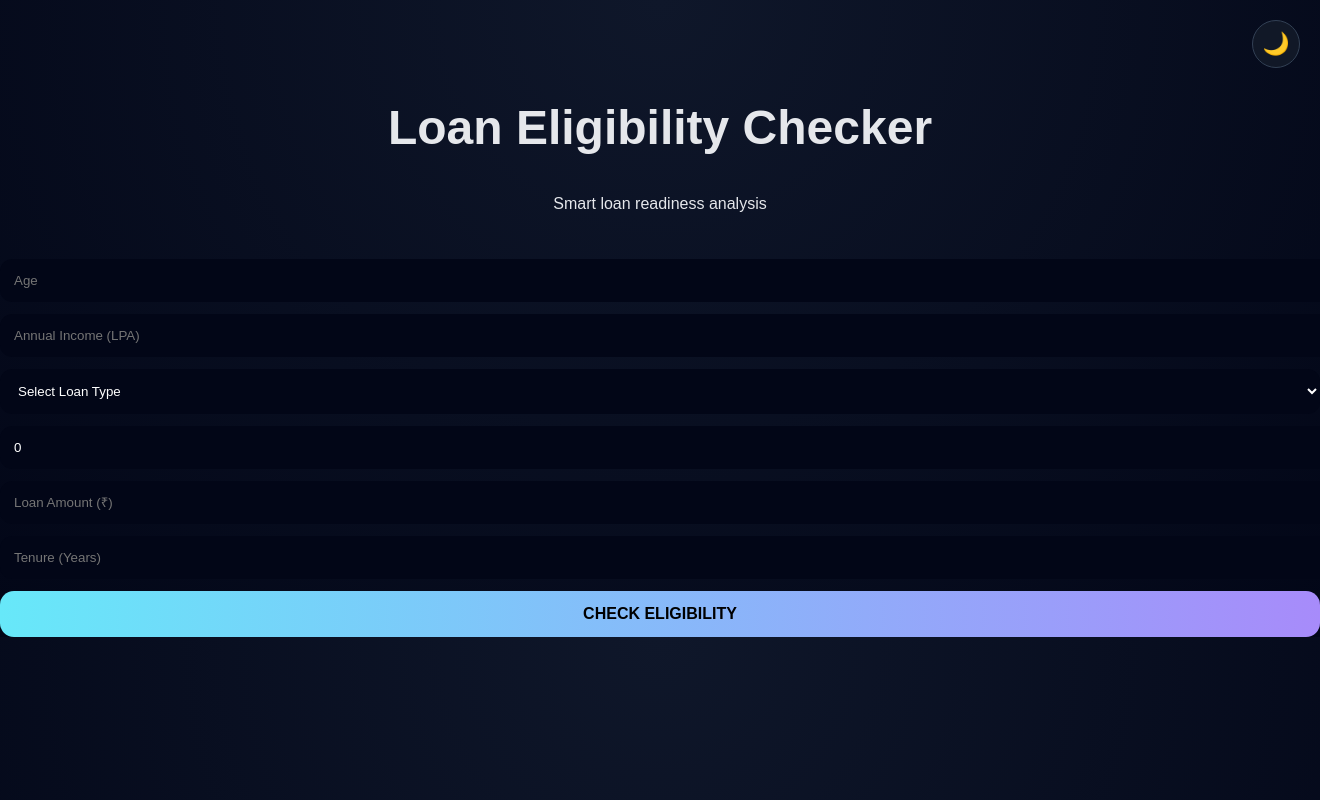
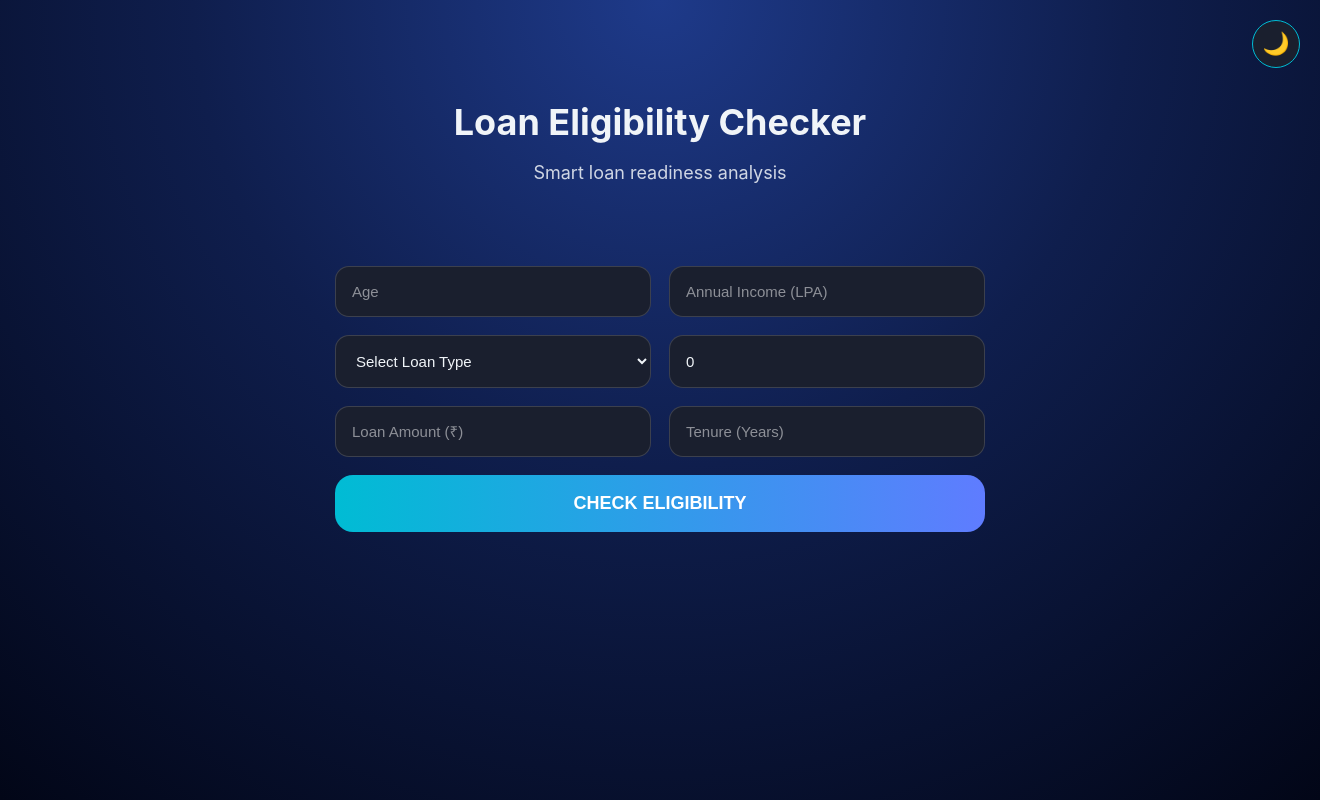
Before and after one commit to KavinKrishna7/Dreamflow, a Flask app: page / in a window 1320 px wide; the page is wider, and only the part inside the window is pictured. Run offline with Flask 3, Linux system fonts and the light colour scheme.

Commit message:
Update style.css

```diff
--- a/static/style.css
+++ b/static/style.css
@@ -1,134 +1,239 @@
+/* ===============================
+   ROOT THEME VARIABLES
+================================ */
+:root {
+  --bg: #050914;
+  --fg: #f0f4f8;
+  --card: #1a1f2e;
+  --primary: #00bcd4;
+  --success: #4caf50;
+  --destructive: #f44336;
+  --border: rgba(255,255,255,0.15);
+}
+
+.light {
+  --bg: #f5f7fa;
+  --fg: #1a1f2e;
+  --card: #ffffff;
+  --primary: #0097a7;
+  --border: rgba(0,0,0,0.1);
+}
+
+/* ===============================
+   GLOBAL STYLES
+================================ */
+* {
+  box-sizing: border-box;
+}
+
 body {
   margin: 0;
-  font-family: Arial, sans-serif;
-  background: radial-gradient(circle at top, #0f172a, #020617);
-  color: #e5e7eb;
+  font-family: 'Inter', Arial, sans-serif;
+  background: radial-gradient(
+    circle at top center,
+    #1e3a8a 0%,
+    #0f1e4d 45%,
+    #020617 100%
+  );
+  color: var(--fg);
+  text-align: center;
+  transition: background 0.4s ease, color 0.4s ease;
+  min-height: 100vh;
 }
 
-/* Toggle */
+/* ===============================
+   THEME TOGGLE
+================================ */
 .theme-toggle {
   position: fixed;
   top: 20px;
   right: 20px;
-  background: #111827;
-  border: 1px solid #334155;
-  color: white;
-  font-size: 22px;
+  background: var(--card);
+  border: 1px solid var(--primary);
+  border-radius: 50%;
   width: 48px;
   height: 48px;
-  border-radius: 50%;
+  cursor: pointer;
+  font-size: 22px;
+  color: var(--fg);
+  display: flex;
+  align-items: center;
+  justify-content: center;
 }
 
-/* Hero */
+/* ===============================
+   HERO SECTION
+================================ */
 .hero {
-  text-align: center;
-  padding: 60px 20px 30px;
+  padding: 70px 20px 40px;
 }
 
 .hero h1 {
-  font-size: 48px;
+  font-size: 36px;
+  margin-bottom: 10px;
 }
 
-.gradient {
-  background: linear-gradient(90deg, #67e8f9, #a78bfa);
-  -webkit-background-clip: text;
-  color: transparent;
+.hero p {
+  font-size: 18px;
+  opacity: 0.85;
 }
 
-.subtitle {
-  color: #9ca3af;
-}
-
-.badges span {
-  display: inline-block;
-  margin: 10px;
-  padding: 8px 14px;
-  border-radius: 20px;
-  background: rgba(255,255,255,0.05);
-  border: 1px solid rgba(255,255,255,0.1);
-}
-
-/* Layout */
-.grid {
-  max-width: 1000px;
+/* ===============================
+   FORM CONTAINER
+================================ */
+.container {
+  max-width: 700px;
   margin: auto;
-  padding: 20px;
   display: grid;
   grid-template-columns: 1fr 1fr;
-  gap: 20px;
-}
-
-/* Cards */
-.card {
-  background: rgba(255,255,255,0.05);
-  border: 1px solid rgba(255,255,255,0.1);
-  border-radius: 20px;
+  gap: 18px;
   padding: 25px;
 }
 
-/* Form */
-form input,
-form select {
-  width: 100%;
-  padding: 14px;
-  margin-bottom: 12px;
-  border-radius: 12px;
-  border: none;
-  background: #020617;
-  color: white;
+.container input,
+.container select {
+  padding: 16px;
+  border-radius: 14px;
+  border: 1px solid var(--border);
+  background: var(--card);
+  color: var(--fg);
+  font-size: 15px;
+  outline: none;
 }
 
-form button {
-  width: 100%;
-  padding: 14px;
-  border-radius: 14px;
+.container input::placeholder {
+  color: rgba(255,255,255,0.5);
+}
+
+/* ===============================
+   CHECK BUTTON
+================================ */
+.calculate {
+  grid-column: span 2;
+  padding: 18px;
+  border-radius: 18px;
   border: none;
-  background: linear-gradient(90deg, #67e8f9, #a78bfa);
-  font-size: 16px;
+  background: linear-gradient(90deg, var(--primary), #5f7cff);
+  color: white;
+  font-size: 18px;
+  font-weight: bold;
+  cursor: pointer;
+  transition: transform 0.25s ease;
+}
+
+.calculate:hover {
+  transform: scale(1.03);
+}
+
+/* ===============================
+   RESULT TEXT
+================================ */
+.result {
+  margin-top: 30px;
+  font-size: 22px;
   font-weight: bold;
 }
 
-/* Meter */
+.result.success {
+  color: var(--success);
+}
+
+.result.fail {
+  color: var(--destructive);
+}
+
+/* ===============================
+   METER SECTION
+================================ */
+.meter-wrapper {
+  margin-top: 35px;
+  padding-bottom: 80px;
+}
+
 .meter {
-  width: 200px;
-  height: 100px;
-  background: linear-gradient(90deg, #ef4444, #facc15, #22c55e);
-  border-radius: 200px 200px 0 0;
-  margin: 20px auto;
+  width: 240px;
+  height: 120px;
+  background: linear-gradient(
+    90deg,
+    #f44336,
+    #ffeb3b,
+    #4caf50
+  );
+  border-radius: 240px 240px 0 0;
+  margin: auto;
   position: relative;
 }
 
 .needle {
   width: 4px;
-  height: 90px;
+  height: 110px;
   background: white;
   position: absolute;
   bottom: 0;
   left: 50%;
   transform-origin: bottom;
   transform: rotate(-90deg);
-  transition: transform 1s ease;
+  transition: transform 1.2s ease-out;
 }
 
-#score {
-  text-align: center;
-  font-size: 24px;
+/* ===============================
+   SCORE TEXT
+================================ */
+.meter-value {
+  margin-top: 12px;
+  font-size: 26px;
+  font-weight: bold;
 }
 
-.approval {
-  background: #22c55e;
-  padding: 10px;
-  border-radius: 20px;
-  text-align: center;
+.suggestion {
   margin-top: 10px;
+  font-size: 16px;
+  opacity: 0.9;
 }
 
+/* ===============================
+   APPROVAL BADGE
+================================ */
+.approval-badge {
+  margin-top: 22px;
+  padding: 14px 30px;
+  background: var(--success);
+  color: white;
+  border-radius: 30px;
+  font-weight: bold;
+  display: inline-block;
+  animation: pulse 1s infinite;
+}
+
+@keyframes pulse {
+  0%, 100% {
+    transform: scale(1);
+  }
+  50% {
+    transform: scale(1.05);
+  }
+}
+
+/* ===============================
+   UTILITIES
+================================ */
 .hidden {
   display: none;
 }
 
-footer {
-  text-align: center;
-  padding: 20px;
-  color: #9ca3af;
+/* ===============================
+   RESPONSIVE (MOBILE)
+================================ */
+@media (max-width: 720px) {
+  .container {
+    grid-template-columns: 1fr;
+  }
+
+  .calculate {
+    grid-column: span 1;
+  }
+
+  .hero h1 {
+    font-size: 30px;
+  }
 }
```
